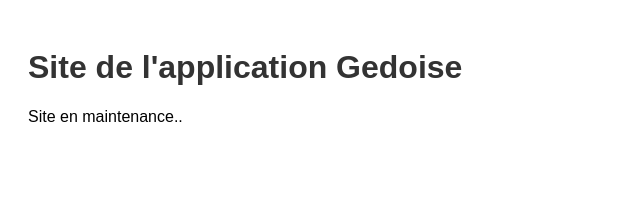
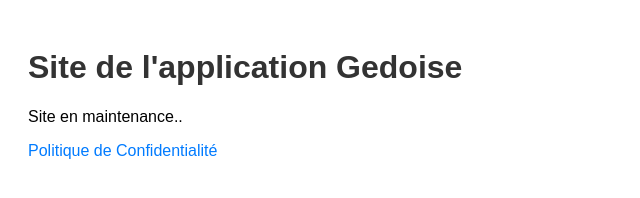
Before and after one commit to gedoiseteam/gedoise_android_app, a plain HTML site: page docs/index.html in a window 1280 px wide. Shown: the whole page, without its empty margins (0-640 px from the left). Drawn offline with Linux system fonts and the light colour scheme.

Commit message:
Update index.html

```diff
--- a/docs/index.html
+++ b/docs/index.html
@@ -11,10 +11,18 @@
     	h1 {
         	color: #333;
     	}
+        a {
+            color: #007BFF;
+            text-decoration: none;
+        }
+        a:hover {
+            text-decoration: underline;
+        }
     </style>
 </head>
 <body>
     <h1>Site de l'application Gedoise</h1>
     <p>Site en maintenance..</p>
+    <a href="privacy-policy.html">Politique de Confidentialité</a>
 </body>
 </html>
```
